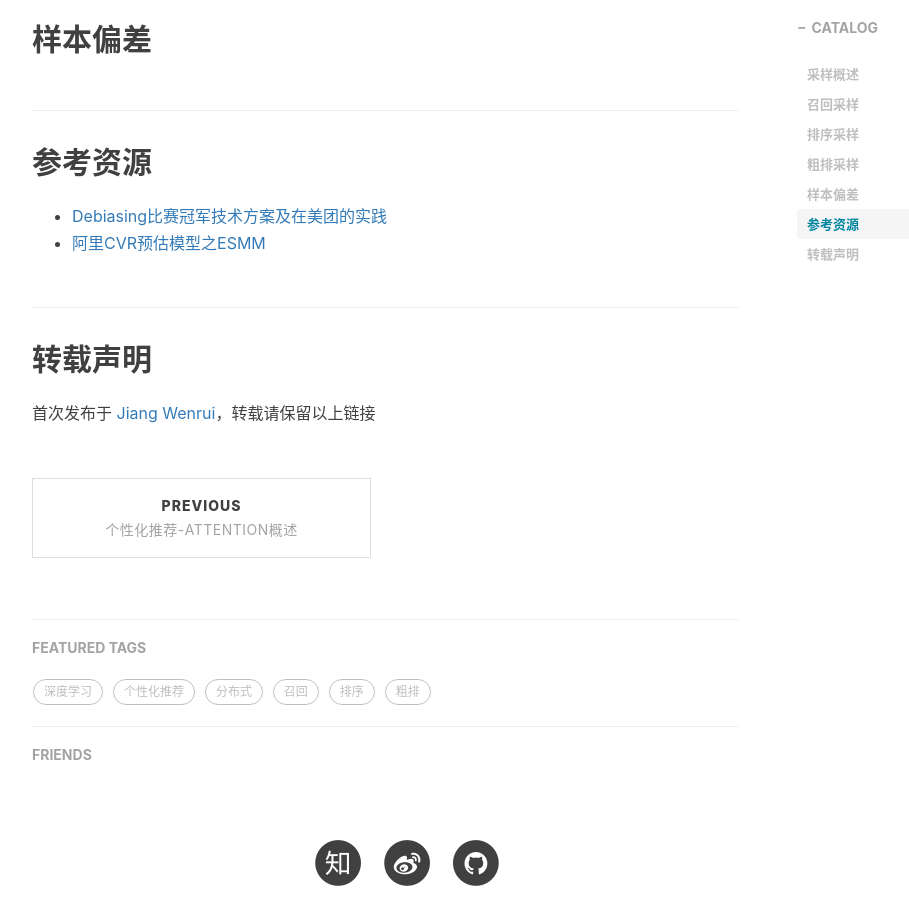
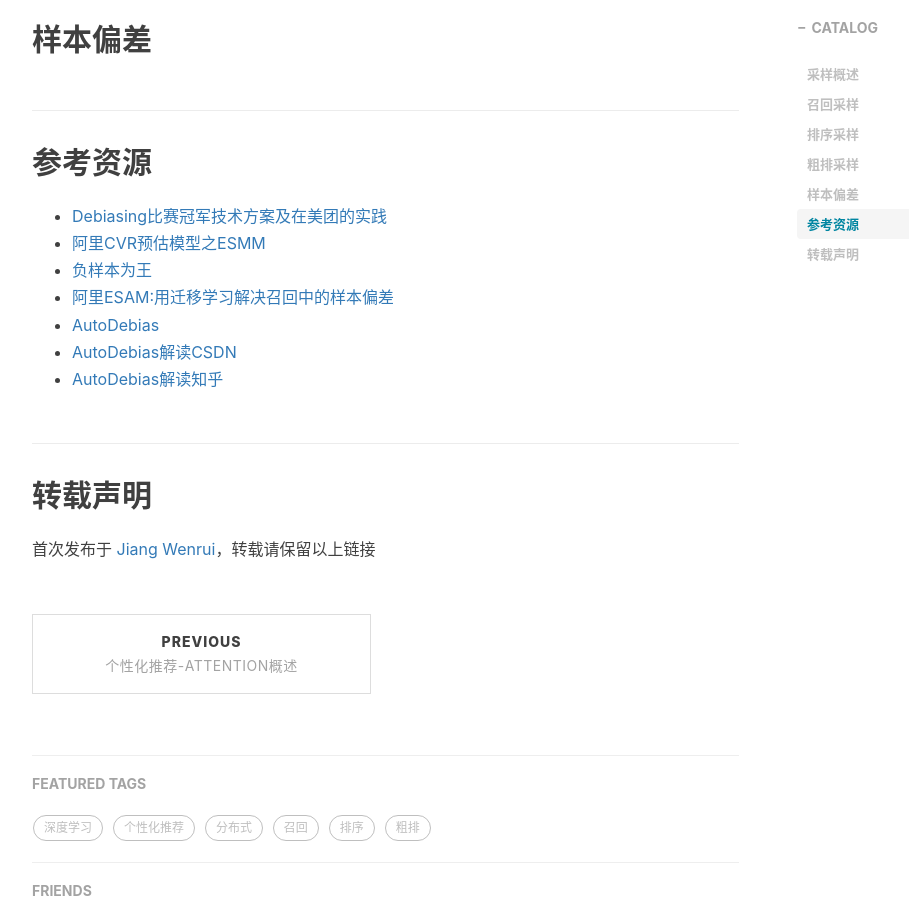
Before and after one commit to wenruij/wenruij.github.io, a Jekyll site: the page built from _posts/2021-05-25-rec-sampling.markdown, in a window 1280 px wide and 900 px high, scrolled down 1172 px. Shown: the whole window, without its empty margins (233-1142 px from the left). Built offline with Jekyll 4.4.1, drawn with Linux system fonts in a browser that asks for light colours; nearby versions of some CDN libraries; comment, search, counter and statistics services are not loaded.

Commit message:
update sampling

```diff
--- a/_posts/2021-05-25-rec-sampling.markdown
+++ b/_posts/2021-05-25-rec-sampling.markdown
@@ -26,6 +26,11 @@
 
 * [Debiasing比赛冠军技术方案及在美团的实践](https://tech.meituan.com/2020/08/20/kdd-cup-debiasing-practice.html)
 * [阿里CVR预估模型之ESMM](https://zhuanlan.zhihu.com/p/57481330)
+* [负样本为王](https://zhuanlan.zhihu.com/p/165064102)
+* [阿里ESAM:用迁移学习解决召回中的样本偏差](https://zhuanlan.zhihu.com/p/335626180)
+* [AutoDebias](https://arxiv.org/pdf/2105.04170v1.pdf)
+* [AutoDebias解读CSDN](https://blog.csdn.net/c9Yv2cf9I06K2A9E/article/details/117308591)
+* [AutoDebias解读知乎](https://zhuanlan.zhihu.com/p/375980125)
 
 ## 转载声明
 
```
